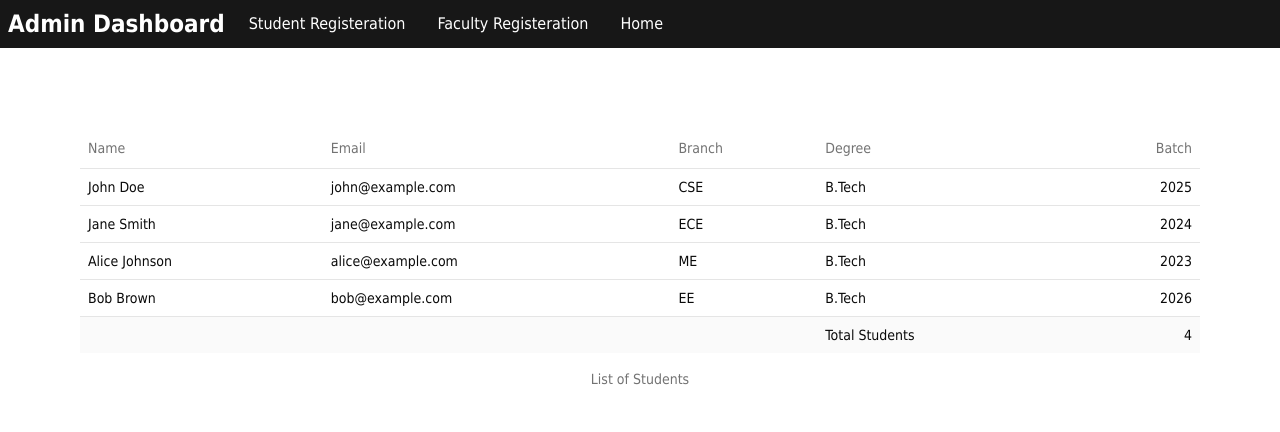
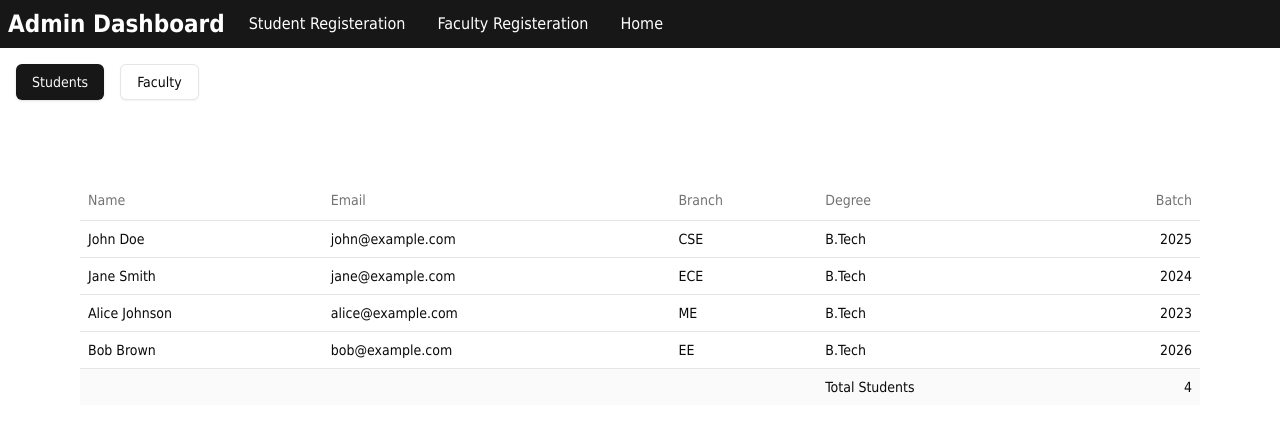
Before and after one commit to Samarthsinghal28/AIMS-Portal, a Next.js app in the folder frontend/: page /admin in a window 1280 px wide. Shown: the top 432 px of the page. Built offline with nearby package versions, Linux system fonts and the light colour scheme.

Commit message:
Added table

```diff
--- a/frontend/src/app/admin/page.tsx
+++ b/frontend/src/app/admin/page.tsx
@@ -1,7 +1,7 @@
 "use client";
 
+import { useState } from "react";
 import { Button } from "@/components/ui/button";
-import { useRouter } from "next/navigation";
 import { AdminDashboard } from "@/components/admin_dashboard";
 import { PeopleList } from "@/components/people_list";
 
@@ -36,6 +36,30 @@ const students = [
   },
 ];
 
+const faculty = [
+  {
+    name: "Dr. Sarah White",
+    email: "sarah@example.com",
+    department: "CSE",
+    designation: "Professor",
+    yearsOfExperience: 15,
+  },
+  {
+    name: "Dr. Mike Green",
+    email: "mike@example.com",
+    department: "ECE",
+    designation: "Associate Professor",
+    yearsOfExperience: 10,
+  },
+  {
+    name: "Dr. Anna Brown",
+    email: "anna@example.com",
+    department: "ME",
+    designation: "Assistant Professor",
+    yearsOfExperience: 8,
+  },
+];
+
 const studentColumns = [
   { header: "Name", accessor: "name", className: "font-medium" },
   { header: "Email", accessor: "email" },
@@ -44,19 +68,56 @@ const studentColumns = [
   { header: "Batch", accessor: "batch", className: "text-right" },
 ];
 
+const facultyColumns = [
+  { header: "Name", accessor: "name", className: "font-medium" },
+  { header: "Email", accessor: "email" },
+  { header: "Department", accessor: "department" },
+  { header: "Designation", accessor: "designation" },
+  {
+    header: "Experience (Years)",
+    accessor: "yearsOfExperience",
+    className: "text-right",
+  },
+];
+
 export default function Admin() {
-  const router = useRouter();
+  const [selectedView, setSelectedView] = useState<"students" | "faculty">(
+    "students"
+  );
 
   return (
     <div className="">
       <AdminDashboard />
-      <div className="flex m-20">
+      <div className="m-4 flex gap-4 ">
+        <Button
+          variant={selectedView === "students" ? "default" : "outline"}
+          onClick={() => setSelectedView("students")}
+        >
+          Students
+        </Button>
+        <Button
+          variant={selectedView === "faculty" ? "default" : "outline"}
+          onClick={() => setSelectedView("faculty")}
+        >
+          Faculty
+        </Button>
+      </div>
+      <div className="m-20 justify-evenly">
+        {selectedView === "students" ? (
           <PeopleList
             columns={studentColumns}
             data={students}
             caption="List of Students"
             footerData={["", "", "", "Total Students", `${students.length}`]}
           />
+        ) : (
+          <PeopleList
+            columns={facultyColumns}
+            data={faculty}
+            caption="List of Faculty"
+            footerData={["", "", "", "Total Faculty", `${faculty.length}`]}
+          />
+        )}
       </div>
     </div>
   );
--- a/frontend/src/components/people_list.tsx
+++ b/frontend/src/components/people_list.tsx
@@ -29,7 +29,6 @@ export function PeopleList({
 }: GenericTableProps) {
   return (
       <Table>
-      {caption && <TableCaption>{caption}</TableCaption>}
         <TableHeader>
           <TableRow>
             {columns.map((column) => (
@@ -56,7 +55,9 @@ export function PeopleList({
               {footerData.map((footerValue, index) => (
                 <TableCell
                   key={index}
-                className={index === footerData.length - 1 ? "text-right" : ""}
+                  className={
+                    index === footerData.length - 1 ? "text-right" : ""
+                  }
                 >
                   {footerValue}
                 </TableCell>
--- a/frontend/src/components/student-register.tsx
+++ b/frontend/src/components/student-register.tsx
@@ -99,7 +99,7 @@ export function StudentRegister() {
             <FormItem>
               <FormLabel>Name</FormLabel>
               <FormControl>
-                <Input placeholder="Enter student's name" {...field} />
+                <Input placeholder="John Doe" {...field} />
               </FormControl>
               <FormMessage />
             </FormItem>
@@ -114,7 +114,7 @@ export function StudentRegister() {
             <FormItem>
               <FormLabel>Email</FormLabel>
               <FormControl>
-                <Input type="email" placeholder="Enter student's email" {...field} />
+                <Input type="email" placeholder="johndoe@gmail.com" {...field} />
               </FormControl>
               <FormMessage />
             </FormItem>
```
Lines whose indentation alone changed are shown as unchanged.
